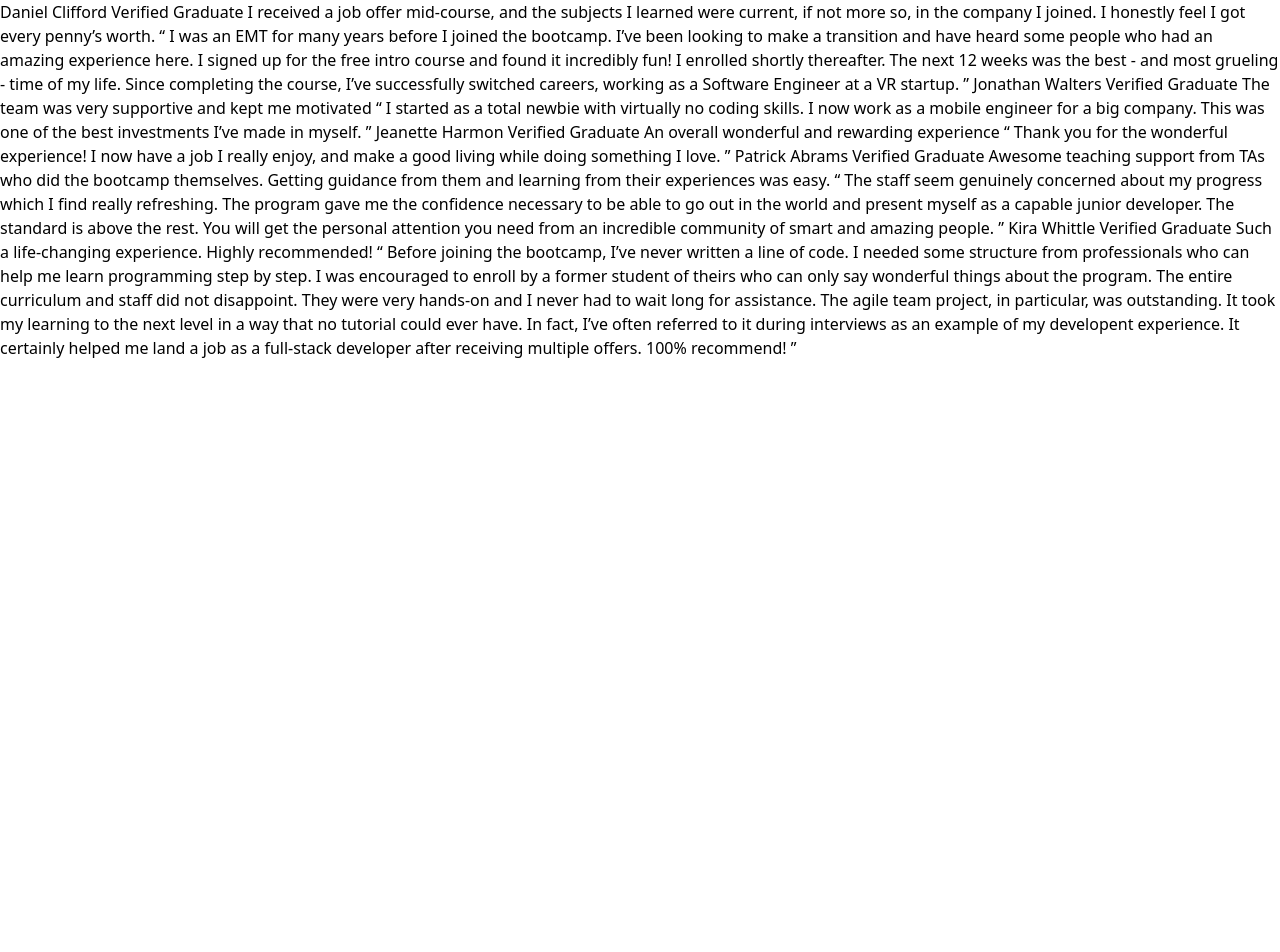
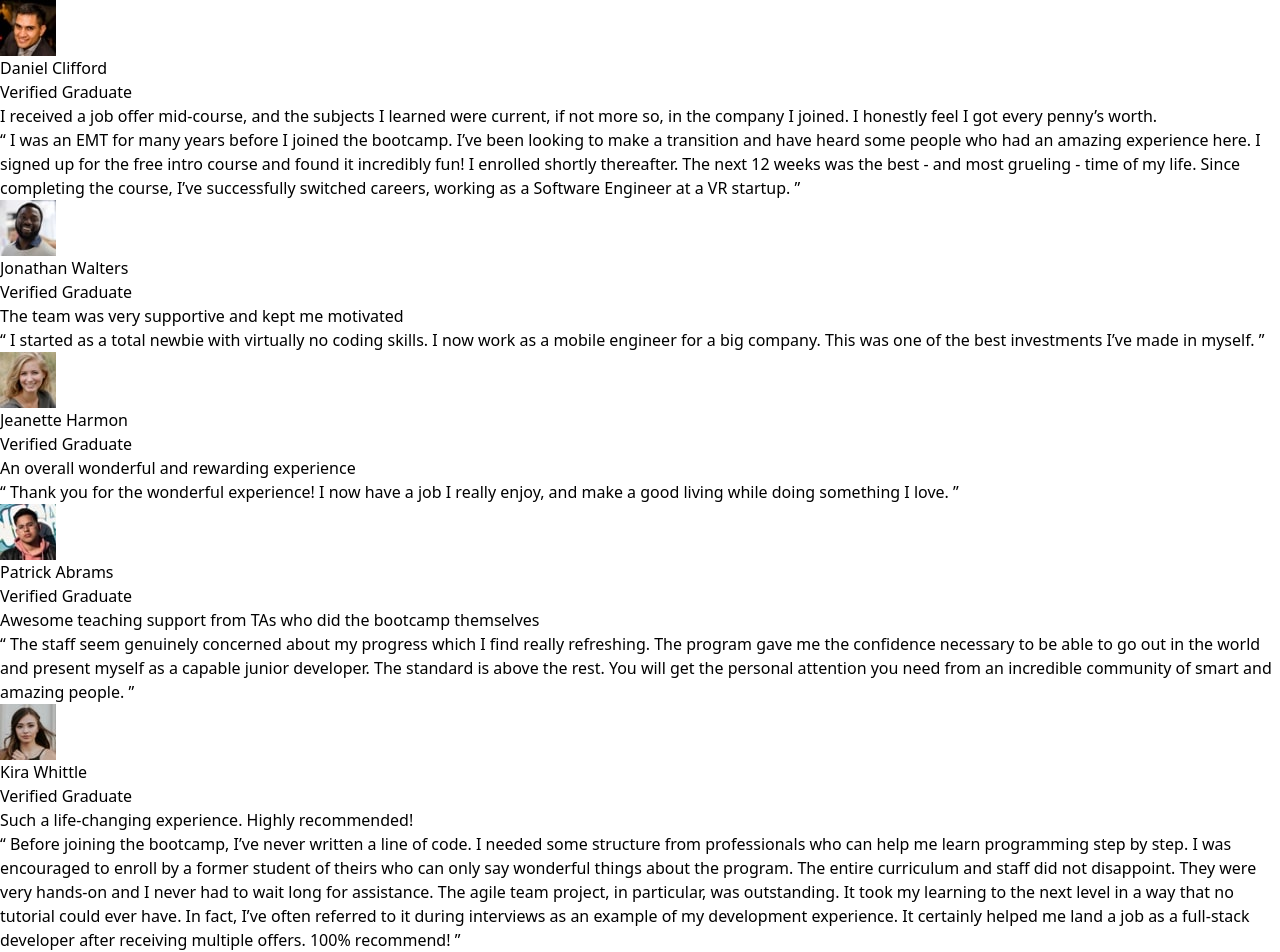
Before and after one commit to mehrnaz98/testimonials-grid-section, a website: page index.html in a window 1280 px wide. Before the commit the page ends 800 px from the top, so only its background shows below. Drawn offline with Linux system fonts and the light colour scheme.

Commit message:
Add initial structure of the page

```diff
--- a/index.html
+++ b/index.html
@@ -17,38 +17,122 @@
   </head>
 
   <body>
-    Daniel Clifford Verified Graduate I received a job offer mid-course, and the
-    subjects I learned were current, if not more so, in the company I joined. I
-    honestly feel I got every penny’s worth. “ I was an EMT for many years
-    before I joined the bootcamp. I’ve been looking to make a transition and
-    have heard some people who had an amazing experience here. I signed up for
-    the free intro course and found it incredibly fun! I enrolled shortly
-    thereafter. The next 12 weeks was the best - and most grueling - time of my
-    life. Since completing the course, I’ve successfully switched careers,
-    working as a Software Engineer at a VR startup. ” Jonathan Walters Verified
-    Graduate The team was very supportive and kept me motivated “ I started as a
-    total newbie with virtually no coding skills. I now work as a mobile
-    engineer for a big company. This was one of the best investments I’ve made
-    in myself. ” Jeanette Harmon Verified Graduate An overall wonderful and
-    rewarding experience “ Thank you for the wonderful experience! I now have a
-    job I really enjoy, and make a good living while doing something I love. ”
-    Patrick Abrams Verified Graduate Awesome teaching support from TAs who did
-    the bootcamp themselves. Getting guidance from them and learning from their
-    experiences was easy. “ The staff seem genuinely concerned about my progress
-    which I find really refreshing. The program gave me the confidence necessary
-    to be able to go out in the world and present myself as a capable junior
-    developer. The standard is above the rest. You will get the personal
-    attention you need from an incredible community of smart and amazing people.
-    ” Kira Whittle Verified Graduate Such a life-changing experience. Highly
-    recommended! “ Before joining the bootcamp, I’ve never written a line of
-    code. I needed some structure from professionals who can help me learn
-    programming step by step. I was encouraged to enroll by a former student of
-    theirs who can only say wonderful things about the program. The entire
-    curriculum and staff did not disappoint. They were very hands-on and I never
-    had to wait long for assistance. The agile team project, in particular, was
-    outstanding. It took my learning to the next level in a way that no tutorial
-    could ever have. In fact, I’ve often referred to it during interviews as an
-    example of my developent experience. It certainly helped me land a job as a
-    full-stack developer after receiving multiple offers. 100% recommend! ”
+    <main>
+      <div class="card-1">
+        <div>
+          <img
+            src="src/assets/images/image-daniel.jpg"
+            alt="Profile image of Daniel Clifford"
+          />
+          <div class="card-header">
+            <h3>Daniel Clifford</h3>
+            <p>Verified Graduate</p>
+          </div>
+        </div>
+
+        <h2>
+          I received a job offer mid-course, and the subjects I learned were
+          current, if not more so, in the company I joined. I honestly feel I
+          got every penny’s worth.
+        </h2>
+        <p class="testimonial">
+          “ I was an EMT for many years before I joined the bootcamp. I’ve been
+          looking to make a transition and have heard some people who had an
+          amazing experience here. I signed up for the free intro course and
+          found it incredibly fun! I enrolled shortly thereafter. The next 12
+          weeks was the best - and most grueling - time of my life. Since
+          completing the course, I’ve successfully switched careers, working as
+          a Software Engineer at a VR startup. ”
+        </p>
+      </div>
+
+      <div class="card-2">
+        <div>
+          <img
+            src="src/assets/images/image-jonathan.jpg"
+            alt="Profile image of Jonathan Walters"
+          />
+          <div class="card-header">
+            <h3>Jonathan Walters</h3>
+            <p>Verified Graduate</p>
+          </div>
+        </div>
+        <h2>The team was very supportive and kept me motivated</h2>
+        <p class="testimonial">
+          “ I started as a total newbie with virtually no coding skills. I now
+          work as a mobile engineer for a big company. This was one of the best
+          investments I’ve made in myself. ”
+        </p>
+      </div>
+
+      <div class="card-3">
+        <div>
+          <img
+            src="src/assets/images/image-jeanette.jpg"
+            alt="Profile image of Jeanette Harmon"
+          />
+          <div class="card-header">
+            <h3>Jeanette Harmon</h3>
+            <p>Verified Graduate</p>
+          </div>
+        </div>
+        <h2>An overall wonderful and rewarding experience</h2>
+        <p class="testimonial">
+          “ Thank you for the wonderful experience! I now have a job I really
+          enjoy, and make a good living while doing something I love. ”
+        </p>
+      </div>
+
+      <div class="card-4">
+        <div>
+          <img
+            src="src/assets/images/image-patrick.jpg"
+            alt="Profile image of Patrick Abrams"
+          />
+          <div class="card-header">
+            <h3>Patrick Abrams</h3>
+            <p>Verified Graduate</p>
+          </div>
+        </div>
+        <h2>
+          Awesome teaching support from TAs who did the bootcamp themselves
+        </h2>
+        <p class="testimonial">
+          “ The staff seem genuinely concerned about my progress which I find
+          really refreshing. The program gave me the confidence necessary to be
+          able to go out in the world and present myself as a capable junior
+          developer. The standard is above the rest. You will get the personal
+          attention you need from an incredible community of smart and amazing
+          people. ”
+        </p>
+      </div>
+
+      <div class="card-5">
+        <div>
+          <img
+            src="src/assets/images/image-kira.jpg"
+            alt="Profile image of Kira Whittle"
+          />
+          <div class="card-header">
+            <h3>Kira Whittle</h3>
+            <p>Verified Graduate</p>
+          </div>
+        </div>
+        <h2>Such a life-changing experience. Highly recommended!</h2>
+        <p class="testimonial">
+          “ Before joining the bootcamp, I’ve never written a line of code. I
+          needed some structure from professionals who can help me learn
+          programming step by step. I was encouraged to enroll by a former
+          student of theirs who can only say wonderful things about the program.
+          The entire curriculum and staff did not disappoint. They were very
+          hands-on and I never had to wait long for assistance. The agile team
+          project, in particular, was outstanding. It took my learning to the
+          next level in a way that no tutorial could ever have. In fact, I’ve
+          often referred to it during interviews as an example of my development
+          experience. It certainly helped me land a job as a full-stack
+          developer after receiving multiple offers. 100% recommend! ”
+        </p>
+      </div>
+    </main>
   </body>
 </html>
```
